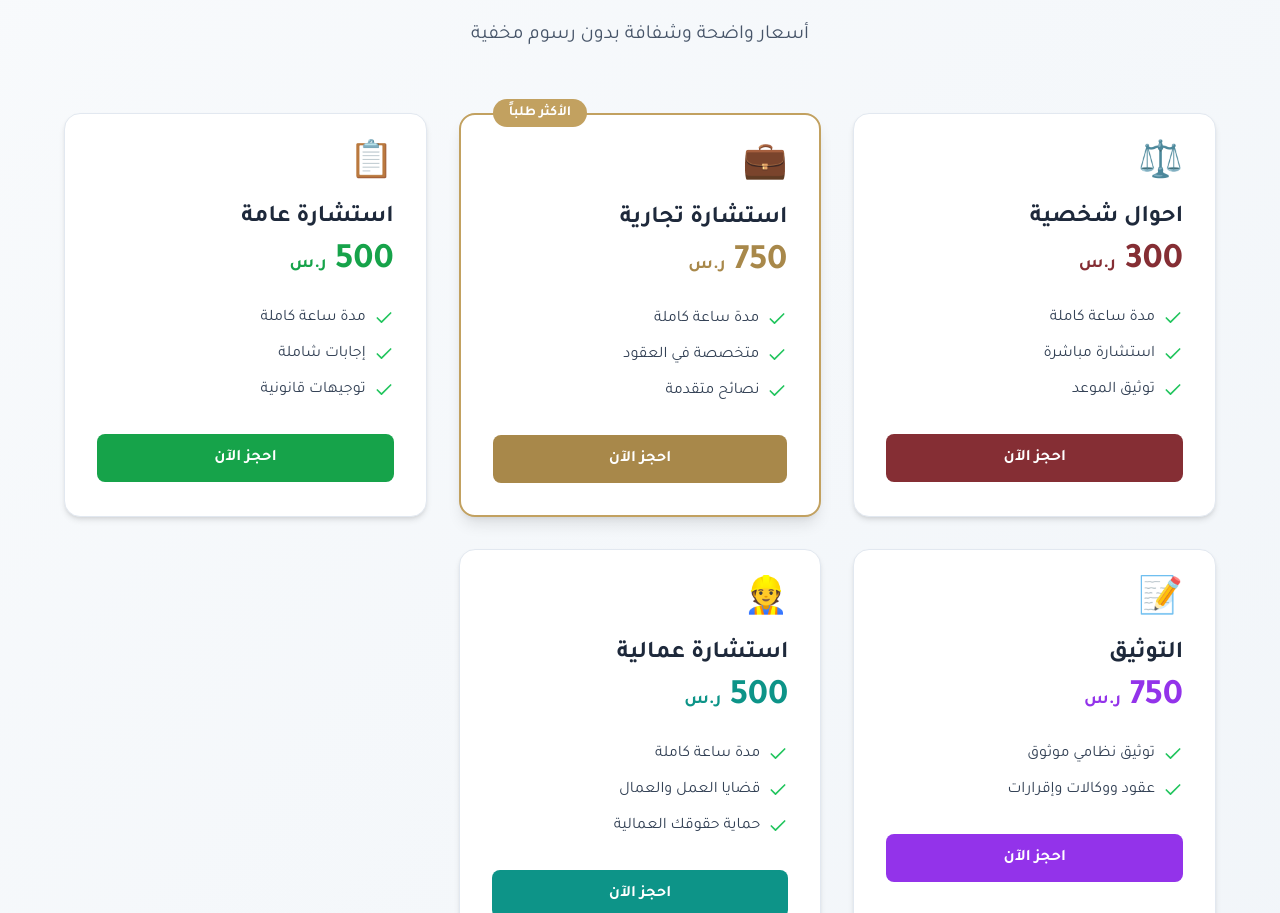
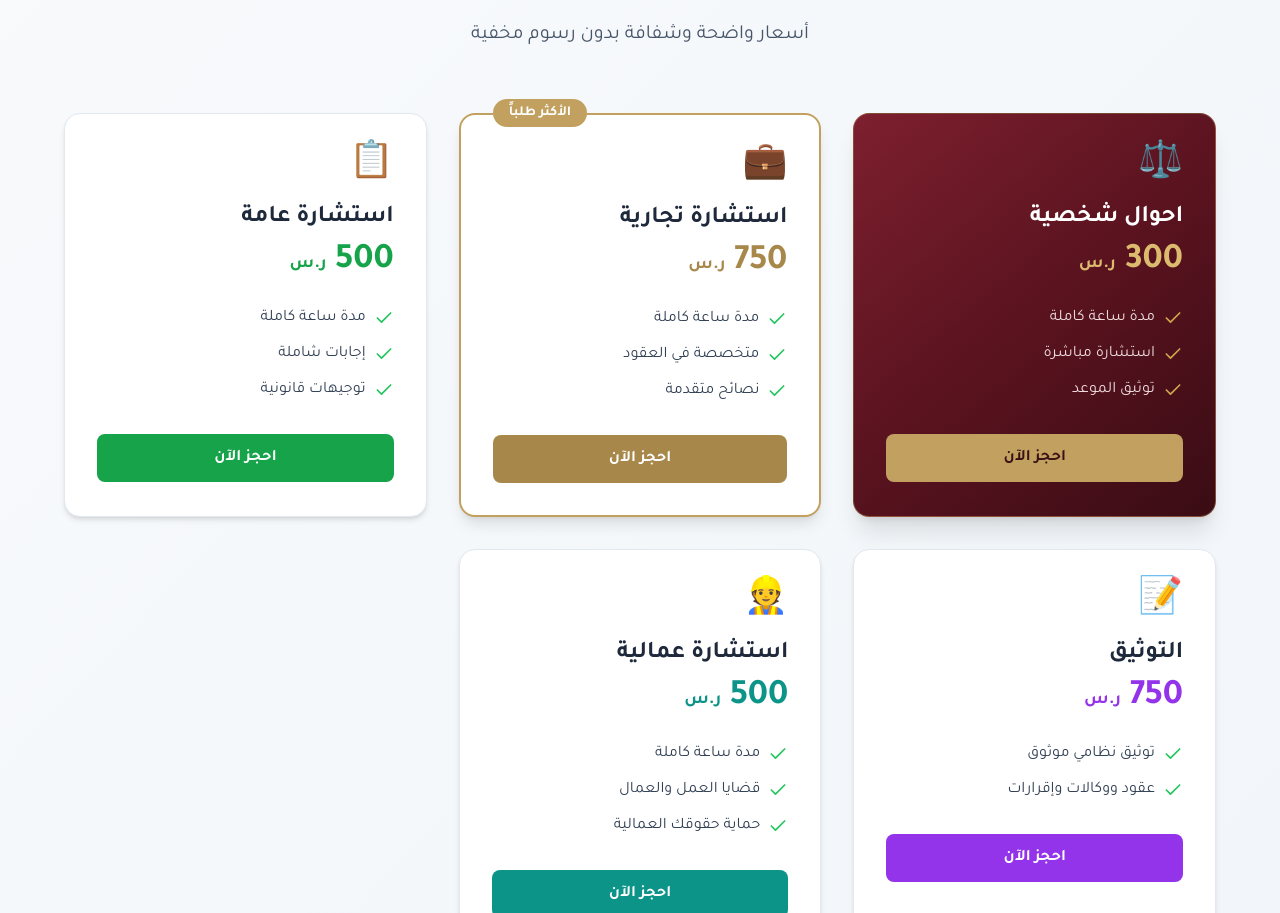
Before and after one commit to mralwzzan/alfarsi-website, a React (Vite) app: page / in a window 1280 px wide. Shown: the part 2551-3464 px from the top of the page. Built offline with nearby package versions, Linux system fonts and the light colour scheme; a web font is replaced by a local one.

Commit message:
كرت أحوال شخصية بلون برغندي-أحمر فخم غامق مع لمسات ذهبية

```diff
--- a/src/pages/Landing.jsx
+++ b/src/pages/Landing.jsx
@@ -289,16 +289,16 @@ export default function AlFarsiLawOffice() {
           </div>
 
           <div className="grid md:grid-cols-2 lg:grid-cols-3 gap-8">
-            <div className="bg-white rounded-2xl p-8 border border-slate-200 shadow-md hover:shadow-lg transition">
+            <div className="rounded-2xl p-8 border border-gold-500/40 shadow-xl transition hover:shadow-2xl text-white" style={{ background: 'linear-gradient(140deg, #7d1f2e 0%, #5a131f 50%, #3a0c14 100%)' }}>
               <div className="text-4xl mb-4">⚖️</div>
-              <h3 className="text-2xl font-bold text-slate-800 mb-2">احوال شخصية</h3>
-              <div className="text-4xl font-bold text-brand-600 mb-6">300 <span className="text-lg">ر.س</span></div>
-              <ul className="space-y-3 mb-8 text-slate-700">
-                <li className="flex items-center gap-2"><Check size={20} className="text-green-500" /> مدة ساعة كاملة</li>
-                <li className="flex items-center gap-2"><Check size={20} className="text-green-500" /> استشارة مباشرة</li>
-                <li className="flex items-center gap-2"><Check size={20} className="text-green-500" /> توثيق الموعد</li>
+              <h3 className="text-2xl font-bold mb-2">احوال شخصية</h3>
+              <div className="text-4xl font-bold text-gold-300 mb-6">300 <span className="text-lg">ر.س</span></div>
+              <ul className="space-y-3 mb-8 text-rose-50/90">
+                <li className="flex items-center gap-2"><Check size={20} className="text-gold-400" /> مدة ساعة كاملة</li>
+                <li className="flex items-center gap-2"><Check size={20} className="text-gold-400" /> استشارة مباشرة</li>
+                <li className="flex items-center gap-2"><Check size={20} className="text-gold-400" /> توثيق الموعد</li>
               </ul>
-              <button onClick={() => openBookingForm('احوال شخصية')} className="w-full bg-brand-600 hover:bg-brand-700 text-white py-3 rounded-lg font-bold transition">
+              <button onClick={() => openBookingForm('احوال شخصية')} className="w-full bg-gold-500 hover:bg-gold-400 text-brand-900 py-3 rounded-lg font-bold transition">
                 احجز الآن
               </button>
             </div>
```
